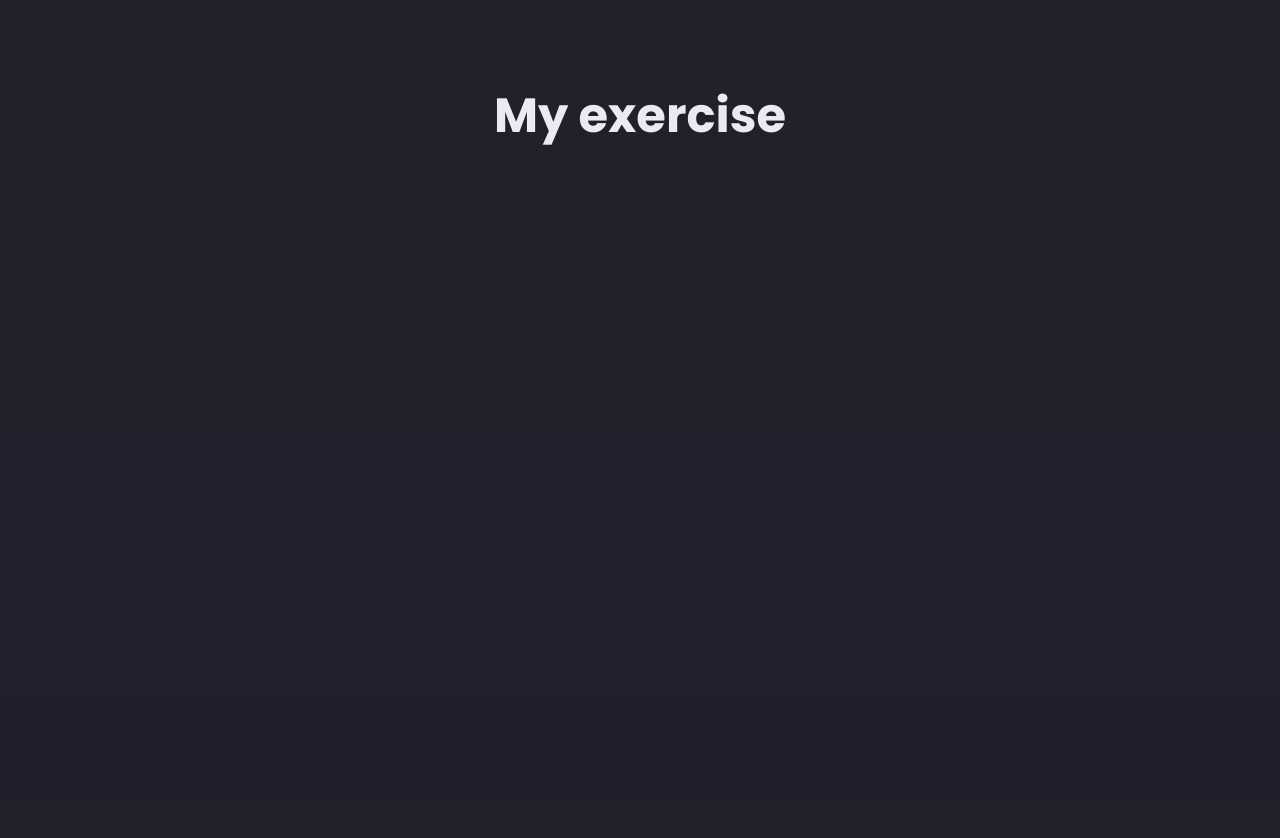
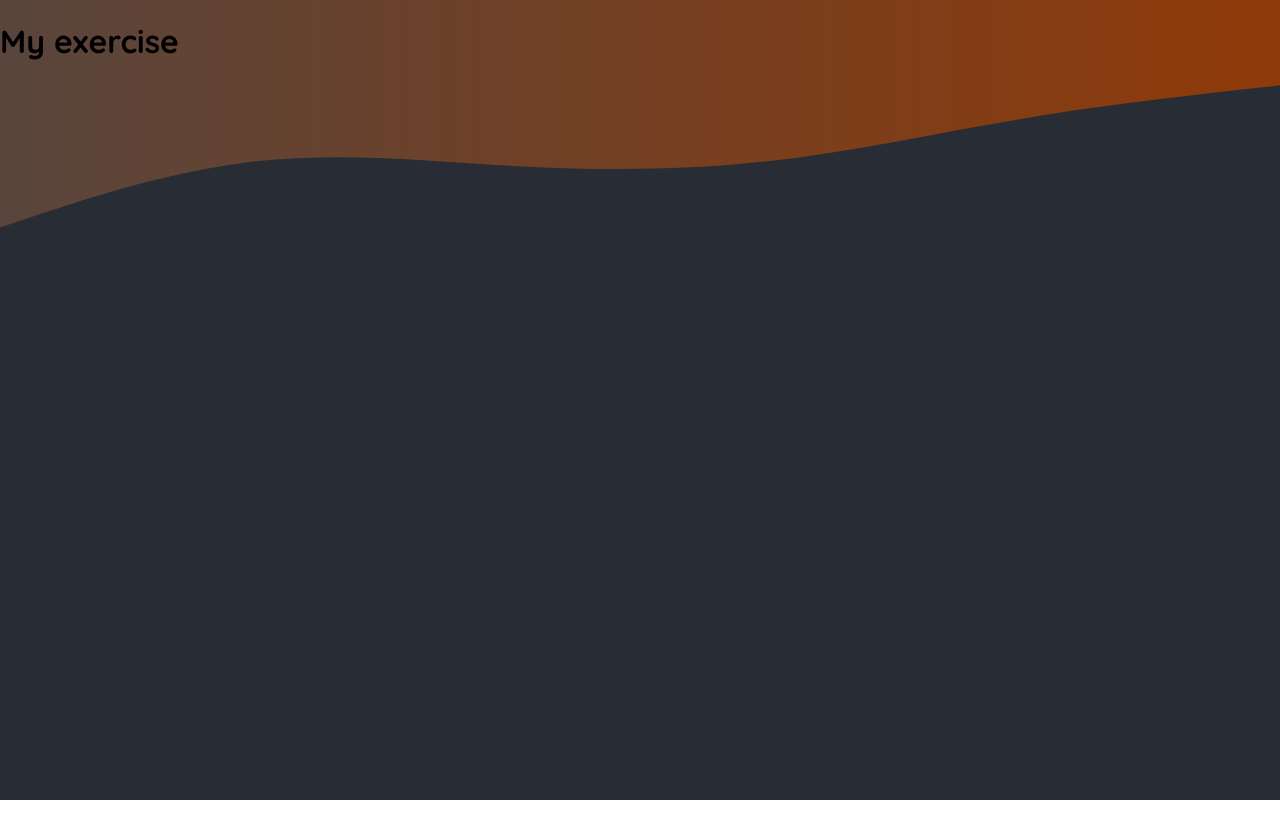
Before and after one commit to hakankurtfe/nextjs-foodies-app, a Next.js app: page / in a window 1280 px wide. Shown: the top 838 px of the page. After the commit the page ends 800 px from the top, so only its background shows below. Built offline with nearby package versions, Linux system fonts and the light colour scheme.

Commit message:
updated layout & global css

```diff
--- a/app/globals.css
+++ b/app/globals.css
@@ -1,53 +1,57 @@
-@import url('https://fonts.googleapis.com/css2?family=Open+Sans:wght@400;700&family=Poppins:wght@400;700&display=swap');
+@import url('https://fonts.googleapis.com/css2?family=Quicksand:wght@400;600;700&family=Montserrat:wght@400;700&display=swap');
 
 * {
   box-sizing: border-box;
 }
 
 html {
-  font-family: 'Open Sans', sans-serif;
-  height: 100%;
+  font-family: 'Quicksand', sans-serif;
 }
 
 body {
-  height: 100%;
   margin: 0;
-  background: linear-gradient(180deg, #232029, #231e2d);
-  color: #ddd8e4;
+  background: radial-gradient(#282c34, #282c34);
 }
 
-main {
-  text-align: center;
-  margin: 5rem auto;
+.header-background {
+  position: absolute;
+  width: 100%;
+  height: 320px;
+  top: 0;
+  left: 0;
+  z-index: -1;
 }
 
-main img {
-  width: 8rem;
-  height: 8rem;
-  object-fit: cover;
-  filter: drop-shadow(0 0 4px #f6c363);
+svg {
+  display: block;
+  width: 100%;
+  height: auto;
 }
 
-h1 {
-  font-size: 3rem;
-  margin: 3rem auto;
-  color: #ede9f3;
-  font-family: 'Poppins', sans-serif;
+.not-found,
+.error {
+  margin-top: 5rem;
+  text-align: center;
 }
 
-p {
-  font-size: 1.5rem;
+.not-found h1,
+.error h1 {
+  font-size: 5rem;
+  margin: 0px;
+  font-weight: 900;
+  color: #262626;
+  text-transform: uppercase;
+  background: linear-gradient(90deg, #f9572a, #ffc905);
+  -webkit-background-clip: text;
+  -webkit-text-fill-color: transparent;
+  background-size: cover;
+  background-position: center;
+  font-family: 'Montserrat', sans-serif;
 }
 
-p a {
-  color: #f4c33d;
-  text-decoration: none;
-  padding-bottom: 0.05rem;
-  border-bottom: 2px solid #f4c33d;
+.not-found p,
+.error p {
+  font-size: 1.5rem;
+  font-weight: 500;
+  color: #ddd8d8;
 }
-
-p a:hover,
-p a:active {
-  color: #bd3df4;
-  border-color: #bd3df4;
-}
--- a/app/layout.js
+++ b/app/layout.js
@@ -1,14 +1,35 @@
 import "./globals.css";
 
 export const metadata = {
-  title: "Nextjs Udemy Course App",
-  description: "First exercise app",
+  title: "Nextjs Udemy Foodies App",
+  description: "Delicious meals, shared by a food-loving community.",
 };
 
 export default function RootLayout({ children }) {
   return (
     <html lang="en">
       <body>
+        <div className="header-background">
+          <svg xmlns="http://www.w3.org/2000/svg" viewBox="0 0 1440 320">
+            <defs>
+              <linearGradient id="gradient" x1="0%" y1="0%" x2="100%" y2="0%">
+                <stop
+                  offset="0%"
+                  style={{ stopColor: '#59453c', stopOpacity: '1' }}
+                />
+                <stop
+                  offset="100%"
+                  style={{ stopColor: '#8f3a09', stopOpacity: '1' }}
+                />
+              </linearGradient>
+            </defs>
+            <path
+              fill="url(#gradient)"
+              d="M0,256L48,240C96,224,192,192,288,181.3C384,171,480,181,576,186.7C672,192,768,192,864,181.3C960,171,1056,149,1152,133.3C1248,117,1344,107,1392,101.3L1440,96L1440,0L1392,0C1344,0,1248,0,1152,0C1056,0,960,0,864,0C768,0,672,0,576,0C480,0,384,0,288,0C192,0,96,0,48,0L0,0Z"
+            ></path>
+          </svg>
+        </div>
+
         {children}
       </body>
     </html>
```
Also changed, not shown: app/icon.png.
